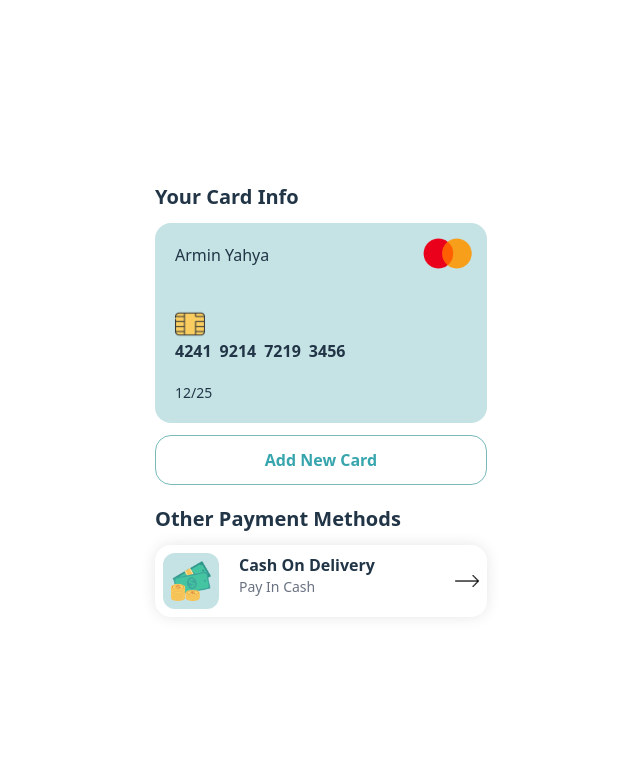
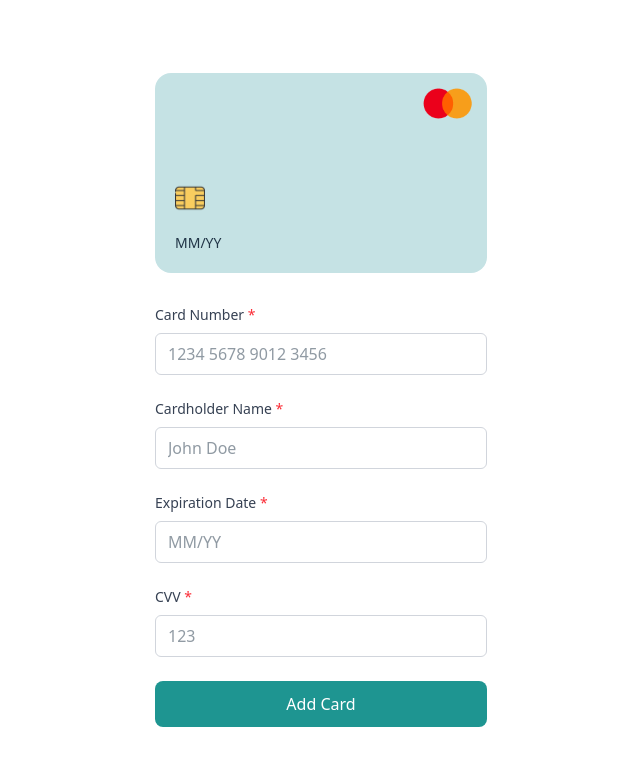
Before and after one commit to arminyahya/checkout-sdk, a React (Vite) app: page / in a window 1280 px wide. Shown: the top 766 px of the page, without its empty margins (319-959 px from the left). Built offline with nearby package versions, Linux system fonts and the light colour scheme.

Commit message:
chore: incomplete implementation of add new card form

```diff
--- a/package.json
+++ b/package.json
@@ -13,10 +13,13 @@
     "test": "echo test"
   },
   "dependencies": {
+    "@hookform/resolvers": "^5.1.1",
     "@tailwindcss/vite": "^4.1.10",
     "react": "^19.1.0",
     "react-dom": "^19.1.0",
-    "tailwindcss": "^4.1.10"
+    "react-hook-form": "^7.57.0",
+    "tailwindcss": "^4.1.10",
+    "zod": "^3.25.63"
   },
   "devDependencies": {
     "@commitlint/cli": "^19.8.1",
--- a/src/App.tsx
+++ b/src/App.tsx
@@ -1,9 +1,9 @@
 import './App.css'
-import PaymentOptionsScreen from './components/payment-methods'
+import { AddNewCard } from './components/add-new-card'
 
 function App() {
   return (
-    <PaymentOptionsScreen />
+    <AddNewCard />
   )
 }
 
--- /dev/null
+++ b/src/components/ExampleForm.tsx
@@ -0,0 +1,66 @@
+import { useForm } from 'react-hook-form';
+import { zodResolver } from '@hookform/resolvers/zod';
+import { z } from 'zod';
+import Input from './Input';
+
+// Define the validation schema
+const formSchema = z.object({
+  email: z
+    .string()
+    .min(1, 'Email is required')
+    .email('Invalid email address'),
+  password: z
+    .string()
+    .min(1, 'Password is required')
+    .min(8, 'Password must be at least 8 characters')
+    .regex(
+      /^(?=.*[a-z])(?=.*[A-Z])(?=.*\d)/,
+      'Password must contain at least one uppercase letter, one lowercase letter, and one number'
+    ),
+});
+
+// Infer the type from the schema
+type FormData = z.infer<typeof formSchema>;
+
+const ExampleForm = () => {
+  const {
+    register,
+    handleSubmit,
+    formState: { errors },
+  } = useForm<FormData>({
+    resolver: zodResolver(formSchema),
+  });
+
+  const onSubmit = (data: FormData) => {
+    console.log(data);
+  };
+
+  return (
+    <form onSubmit={handleSubmit(onSubmit)} className="max-w-md mx-auto p-4 space-y-4">
+      <Input
+        label="Email"
+        name="email"
+        type="email"
+        register={register}
+        error={errors.email?.message}
+        placeholder="Enter your email"
+      />
+      <Input
+        label="Password"
+        name="password"
+        type="password"
+        register={register}
+        error={errors.password?.message}
+        placeholder="Enter your password"
+      />
+      <button
+        type="submit"
+        className="w-full bg-blue-500 text-white py-2 px-4 rounded-md hover:bg-blue-600 focus:outline-none focus:ring-2 focus:ring-blue-500"
+      >
+        Submit
+      </button>
+    </form>
+  );
+};
+
+export default ExampleForm;
--- /dev/null
+++ b/src/components/Input.tsx
@@ -0,0 +1,36 @@
+import { forwardRef } from 'react';
+import type { UseFormRegister } from 'react-hook-form';
+
+interface InputProps extends Omit<React.InputHTMLAttributes<HTMLInputElement>, 'name'> {
+  label: string;
+  name: string;
+  error?: string;
+  register?: UseFormRegister<any>;
+}
+
+const Input = forwardRef<HTMLInputElement, InputProps>(
+  ({ label, name, error, register, className = '', ...props }, ref) => {
+    const inputProps = {
+      id: name,
+      className: `px-3 py-2 border rounded-md focus:outline-none focus:ring-2 focus:ring-blue-500 ${
+        error ? 'border-red-500' : 'border-gray-300'
+      } ${className}`,
+      ...(register ? register(name) : {}),
+      ...props,
+    };
+
+    return (
+      <div className="flex flex-col gap-1">
+        <label htmlFor={name} className="text-sm font-medium text-gray-700">
+          {label}
+        </label>
+        <input ref={ref} {...inputProps} />
+        {error && <span className="text-sm text-red-500">{error}</span>}
+      </div>
+    );
+  }
+);
+
+Input.displayName = 'Input';
+
+export default Input;
--- /dev/null
+++ b/src/components/add-new-card/index.tsx
@@ -0,0 +1,120 @@
+import React, { useState } from 'react';
+import CardPreview from '../card-preview';
+
+interface CardFormData {
+  cardNumber: string;
+  cardName: string;
+  cvv: string;
+  expirationDate: string;
+}
+
+export const AddNewCard: React.FC = () => {
+  const [formData, setFormData] = useState<CardFormData>({
+    cardNumber: '',
+    cardName: '',
+    cvv: '',
+    expirationDate: '',
+  });
+
+  const handleInputChange = (e: React.ChangeEvent<HTMLInputElement>) => {
+    const { name, value } = e.target;
+    setFormData((prev) => ({
+      ...prev,
+      [name]: value,
+    }));
+  };
+
+  const handleSubmit = (e: React.FormEvent) => {
+    e.preventDefault();
+    // Handle form submission here
+    console.log('Form submitted:', formData);
+  };
+
+  return (
+    <div className="max-w-[500px] mx-auto p-8">
+      <div className="mb-8">
+        <CardPreview
+          cardNumber={formData.cardNumber}
+          fullName={formData.cardName}
+          expirationDate="MM/YY"
+        />
+      </div>
+
+      <form onSubmit={handleSubmit} className="flex flex-col gap-6">
+        <div className="flex flex-col gap-2">
+          <label htmlFor="cardNumber" className="text-sm font-medium text-gray-700 text-left">
+            Card Number <span className="text-red-500">*</span>
+          </label>
+          <input
+            type="text"
+            id="cardNumber"
+            name="cardNumber"
+            value={formData.cardNumber}
+            onChange={handleInputChange}
+            placeholder="1234 5678 9012 3456"
+            maxLength={19}
+            required
+            className="px-3 py-2 border border-gray-300 rounded-md focus:outline-none focus:ring-2 focus:ring-blue-500 focus:border-transparent transition-colors"
+          />
+        </div>
+
+        <div className="flex flex-col gap-2">
+          <label htmlFor="cardName" className="text-sm font-medium text-gray-700 text-left">
+            Cardholder Name <span className="text-red-500">*</span>
+          </label>
+          <input
+            type="text"
+            id="cardName"
+            name="cardName"
+            value={formData.cardName}
+            onChange={handleInputChange}
+            placeholder="John Doe"
+            required
+            className="px-3 py-2 border border-gray-300 rounded-md focus:outline-none focus:ring-2 focus:ring-blue-500 focus:border-transparent transition-colors"
+          />
+        </div>
+
+        <div className="flex flex-col gap-2">
+          <label htmlFor="expirationDate" className="text-sm font-medium text-gray-700 text-left">
+            Expiration Date <span className="text-red-500">*</span>
+          </label>
+          <input
+            type="text"
+            id="expirationDate"
+            name="expirationDate"
+            value={formData.expirationDate}
+            onChange={handleInputChange}
+            placeholder="MM/YY"
+            maxLength={5}
+            required
+            className="px-3 py-2 border border-gray-300 rounded-md focus:outline-none focus:ring-2 focus:ring-blue-500 focus:border-transparent transition-colors"
+          />
+        </div>
+
+        <div className="flex flex-col gap-2">
+          <label htmlFor="cvv" className="text-sm font-medium text-gray-700 text-left">
+            CVV <span className="text-red-500">*</span>
+          </label>
+          <input
+            type="password"
+            id="cvv"
+            name="cvv"
+            value={formData.cvv}
+            onChange={handleInputChange}
+            placeholder="123"
+            maxLength={3}
+            required
+            className="px-3 py-2 border border-gray-300 rounded-md focus:outline-none focus:ring-2 focus:ring-blue-500 focus:border-transparent transition-colors"
+          />
+        </div>
+
+        <button
+          type="submit"
+          className="bg-[#1e9591] text-white px-6 py-2 rounded-md font-medium focus:outline-none focus:ring-2 focus:ring-[#1e9591] focus:ring-offset-2 transition-colors border border-[#1e9591] hover:bg-[#1e9591]/80"
+        >
+          Add Card
+        </button>
+      </form>
+    </div>
+  );
+};
--- a/src/components/card-preview/index.tsx
+++ b/src/components/card-preview/index.tsx
@@ -13,11 +13,11 @@ export default function CardPreview({ fullName, cardNumber, expirationDate }: Ca
             <img width={30} height={15} src="/sim-icon.png"></img>
                 <div className="flex gap-2 font-bold text-left">
                     {cardNumber.match(/.{1,4}/g)?.map(fourDigit => <div>{fourDigit}</div>)}
-
                 </div>
-                <div className="text-sm mt-5 text-left">{expirationDate}</div>
+                <div className="flex gap-4 mt-5 text-left">
+                    <div className="text-sm">{expirationDate}</div>
+                </div>
             </div>
         </div>
     )
-
 }
--- a/src/index.css
+++ b/src/index.css
@@ -44,7 +44,6 @@ button {
   font-size: 1em;
   font-weight: 500;
   font-family: inherit;
-  background-color: #1a1a1a;
   cursor: pointer;
   transition: border-color 0.25s;
 }
@@ -64,7 +63,4 @@ button:focus-visible {
   a:hover {
     color: #747bff;
   }
-  button {
-    background-color: #f9f9f9;
-  }
 }
--- a/tsconfig.app.json
+++ b/tsconfig.app.json
@@ -19,9 +19,9 @@
     "strict": true,
     "noUnusedLocals": true,
     "noUnusedParameters": true,
-    "erasableSyntaxOnly": true,
     "noFallthroughCasesInSwitch": true,
-    "noUncheckedSideEffectImports": true
+    "noUncheckedSideEffectImports": true,
+    "noUncheckedIndexedAccess": true
   },
   "include": ["src"]
 }
```
Also changed, not shown: 1 other file (tests, documents, lock files or other folders).
